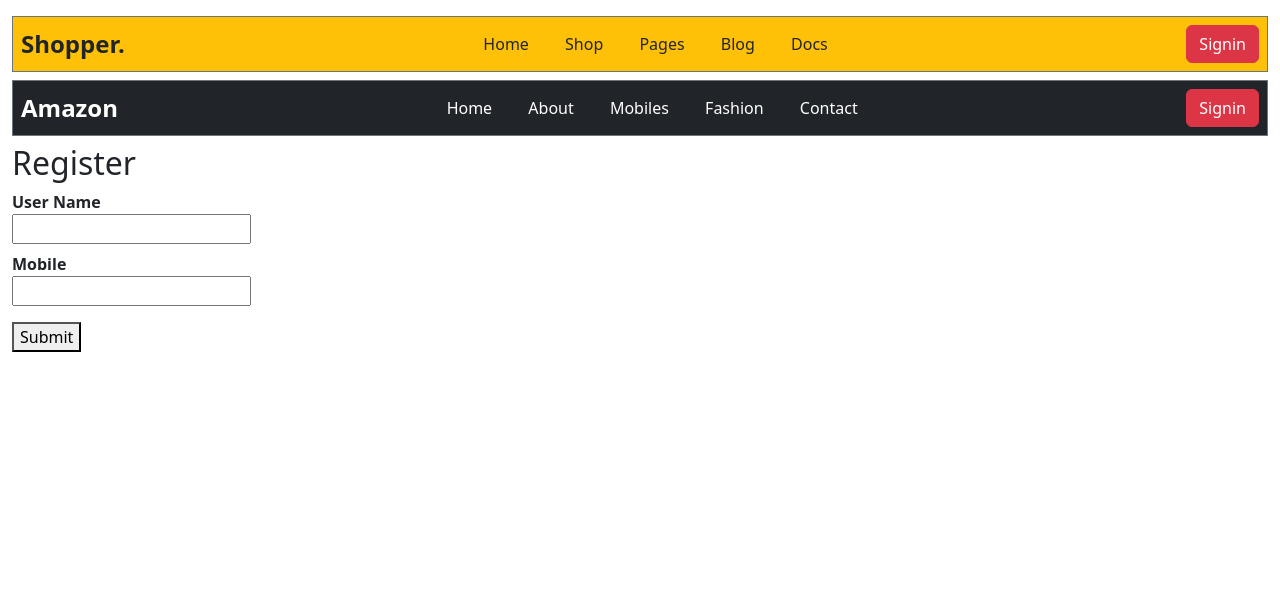
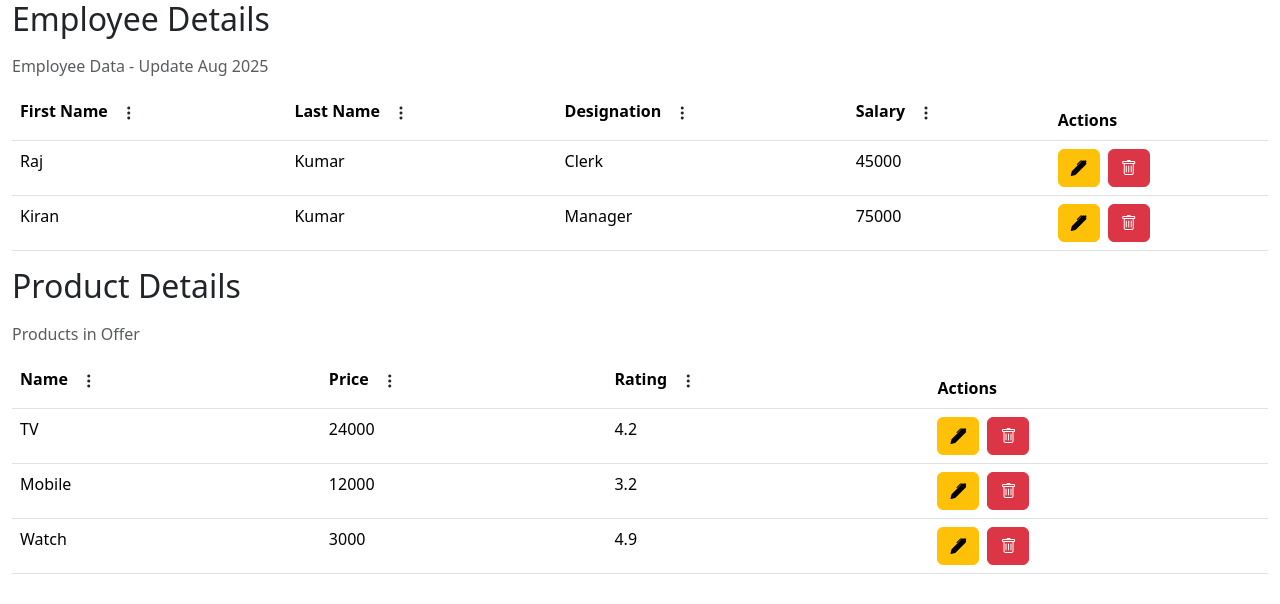
Before and after one commit to Ganesh3104/react-project, a React (Vite) app: page / in a window 1280 px wide. Shown: the top 604 px of the page. Built offline with nearby package versions, Linux system fonts and the light colour scheme.

Commit message:
add controlled-demo.jsx

```diff
--- /dev/null
+++ b/src/controlled-components/controlled-demo.jsx
@@ -0,0 +1,24 @@
+
+import { DataGrid } from "./data-grid";
+
+export function ControlledDemo(){
+
+    return(
+
+        <div className="container-fluid">
+
+
+
+            <h2>Employee Details</h2>
+
+            <DataGrid  caption='Employee Data - Update Aug 2025' fields={['First Name', 'Last Name', 'Designation', 'Salary']} data={[{FirstName:'Raj', LastName:'Kumar', Designation:'Clerk', Salary:45000},{FirstName:'Kiran', LastName:'Kumar', Designation:'Manager', Salary:75000}]} />
+
+            <h2>Product Details</h2>
+
+            <DataGrid caption='Products in Offer' fields={['Name', 'Price', 'Rating']} data={[{Name:'TV', Price:24000, Rating:4.2}, {Name:'Mobile', Price:12000, Rating:3.2}, {Name:'Watch', Price:3000, Rating:4.9}]} />
+
+        </div>
+
+    )
+
+}
--- /dev/null
+++ b/src/controlled-components/data-grid.jsx
@@ -0,0 +1,79 @@
+export function DataGrid(props){
+
+    return(
+
+        <table className="table table-hover caption-top">
+
+            <caption>{props.caption}</caption>
+
+            <thead>
+
+                <tr>
+
+                    {
+
+                        props.fields.map(field=>
+
+                        <th key={field}>{field}
+
+                          <div className="dropdown d-inline">
+
+                             <button data-bs-toggle="dropdown" className="bi bi-three-dots-vertical btn"></button>
+
+                             <ul className="dropdown-menu">
+
+                                <li className="dropdown-item"> <span className="dropdown-item-text"> <span className="bi bi-sort-alpha-down"></span> Sort Ascending </span> </li>
+
+                                <li className="dropdown-item"> <span className="dropdown-item-text"> <span className="bi bi-sort-alpha-up"></span> Sort Descending </span> </li>
+
+                                <li className="dropdown-item"> <span className="dropdown-item-text"> <span className="bi bi-flask"></span> Filter </span> </li>
+
+                             </ul>
+
+                          </div>
+
+                        </th>)
+
+                    }
+
+                    <th>Actions</th>
+
+                </tr>
+
+            </thead>
+
+            <tbody>
+
+                {
+
+                    props.data.map((item,index)=>
+
+                     <tr key={index}>
+
+                        {
+
+                            Object.keys(item).map(key => <td key={key}> {item[key]} </td>)
+
+                        }
+
+                        <td>
+
+                            <button className="btn btn-warning bi bi-pen-fill"></button>
+
+                            <button className="btn btn-danger bi bi-trash mx-2"></button>
+
+                        </td>
+
+                     </tr>
+
+                    )
+
+                }
+
+            </tbody>
+
+        </table>
+
+    )
+
+}
--- a/src/main.jsx
+++ b/src/main.jsx
@@ -27,10 +27,13 @@ import { FormDemoYup } from './components/form-demo/yup-validation.jsx'
 import { YupForm } from './components/api-demo/yup-form.jsx'
 import { FormikDemo } from './components/form-demo/formik.jsx'
 import { FormNew } from './components/form-demo/form-new.jsx'
+import { DataGrid } from './controlled-components/data-grid.jsx'
+import { ControlledDemo } from './controlled-components/controlled-demo.jsx'
+
 
 createRoot(document.getElementById('root')).render(
 
 
-    < FormNew />
+    < ControlledDemo />
 
 )
```
